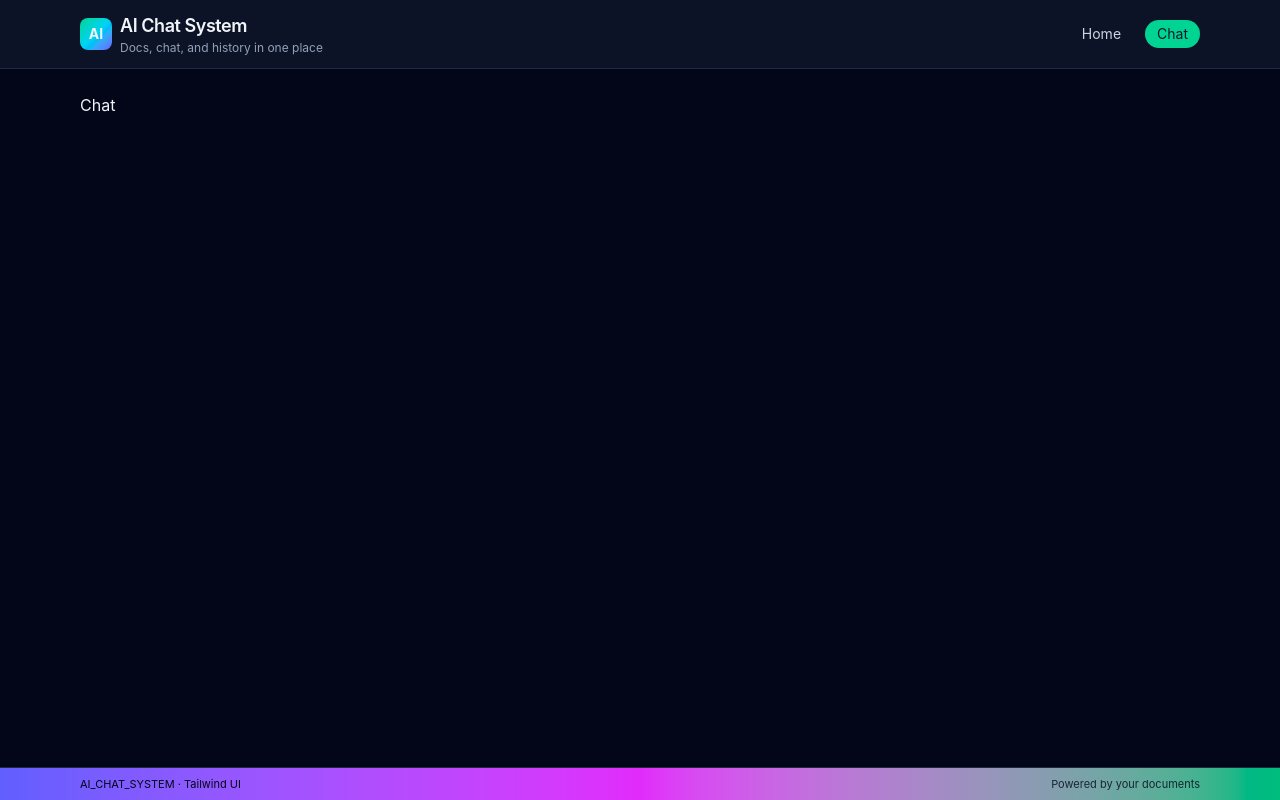
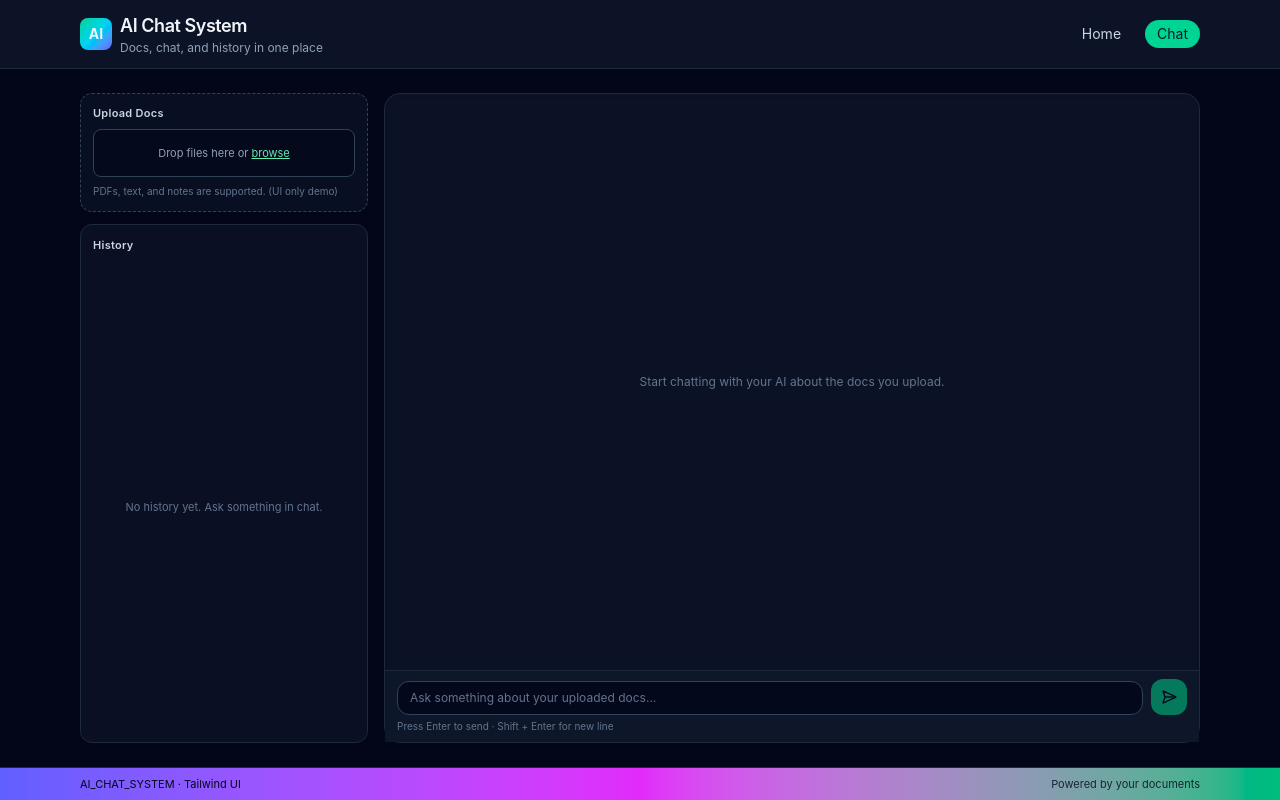
Before and after one commit to ShraddhaMulekar/practice, a React app in the folder Gen_AI/day9-ai_chat_system/frontend/: page /chat in a window 1280 px wide. Built offline with nearby package versions, Linux system fonts and the light colour scheme; the HTML template or start-up script is replaced by a standard one.

Commit message:
update chat page

```diff
--- a/Gen_AI/day9-ai_chat_system/frontend/src/components/Chat.jsx
+++ b/Gen_AI/day9-ai_chat_system/frontend/src/components/Chat.jsx
@@ -1,9 +1,113 @@
-import React from 'react'
+import { useState } from "react";
+import { SendHorizonal } from "lucide-react";
+import Upload from "./Upload";
+import History from "./History";
+import Message from "./Message";
 
-const Chat = () => {
+function Chat() {
+  const [input, setInput] = useState("");
+  const [messages, setMessages] = useState([]);
+  const [history, setHistory] = useState([]);
+
+  const handleSend = () => {
+    const trimmed = input.trim();
+    if (!trimmed) return;
+
+    // add user message
+    const nextMessages = [...messages, { role: "user", text: trimmed }];
+    setMessages(nextMessages);
+
+    // fake AI reply (for demo)
+    const aiReply = {
+      role: "assistant",
+      text: `Echo: ${trimmed}`,
+    };
+    setMessages([...nextMessages, aiReply]);
+
+    // store question in history
+    setHistory((prev) => [trimmed, ...prev]);
+
+    setInput("");
+  };
+
+  const handleKeyDown = (e) => {
+    if (e.key === "Enter" && !e.shiftKey) {
+      e.preventDefault();
+      handleSend();
+    }
+  };
+
   return (
-    <div>Chat</div>
-  )
+    <div className="flex w-full gap-4">
+      {/* LEFT SIDEBAR: Upload + History */}
+      <aside className="hidden md:flex md:w-72 flex-col gap-3">
+        <Upload />
+        <div className="flex-1 rounded-xl border border-slate-800 bg-slate-900/60 p-3">
+          <p className="mb-2 text-[11px] font-semibold tracking-wide text-slate-300">
+            History
+          </p>
+          <History history={history} />
+        </div>
+      </aside>
+
+      {/* MOBILE SIDEBAR (stacked) */}
+      <aside className="flex flex-col gap-3 md:hidden w-full max-w-xs">
+        <Upload />
+        <div className="rounded-xl border border-slate-800 bg-slate-900/60 p-3">
+          <p className="mb-2 text-[11px] font-semibold tracking-wide text-slate-300">
+            History
+          </p>
+          <History history={history} />
+        </div>
+      </aside>
+
+      {/* CHAT AREA */}
+      <section className="flex-1 flex flex-col rounded-2xl border border-slate-800 bg-slate-900/70 shadow-inner">
+        {/* Messages area */}
+        <div className="flex-1 overflow-y-auto px-4 py-3 space-y-1">
+          {messages.length === 0 ? (
+            <div className="flex h-full items-center justify-center text-xs text-slate-500">
+              Start chatting with your AI about the docs you upload.
+            </div>
+          ) : (
+            messages.map((m, index) => (
+              <Message key={index} role={m.role} text={m.text} />
+            ))
+          )}
+        </div>
+
+        {/* Input box */}
+        <form
+          onSubmit={(e) => {
+            e.preventDefault();
+            handleSend();
+          }}
+          className="border-t border-slate-800 bg-slate-900/90 px-3 py-2"
+        >
+          <div className="flex items-end gap-2">
+            <textarea
+              rows={1}
+              className="flex-1 resize-none rounded-xl border border-slate-700 bg-slate-950/80 px-3 py-2 text-xs text-slate-100 placeholder:text-slate-500 focus:border-emerald-400 focus:outline-none focus:ring-1 focus:ring-emerald-400/60"
+              placeholder="Ask something about your uploaded docs..."
+              value={input}
+              onChange={(e) => setInput(e.target.value)}
+              onKeyDown={handleKeyDown}
+            />
+            <button
+              type="submit"
+              className="inline-flex h-9 w-9 items-center justify-center rounded-xl bg-emerald-500 text-slate-950 hover:bg-emerald-400 active:scale-95 transition disabled:opacity-60 disabled:cursor-not-allowed"
+              disabled={!input.trim()}
+            >
+              <SendHorizonal className="h-4 w-4" />
+            </button>
+          </div>
+          <p className="mt-1 text-[10px] text-slate-500">
+            Press Enter to send · Shift + Enter for new line
+          </p>
+        </form>
+      </section>
+    </div>
+  );
 }
 
-export default Chat
+export default Chat;
```
